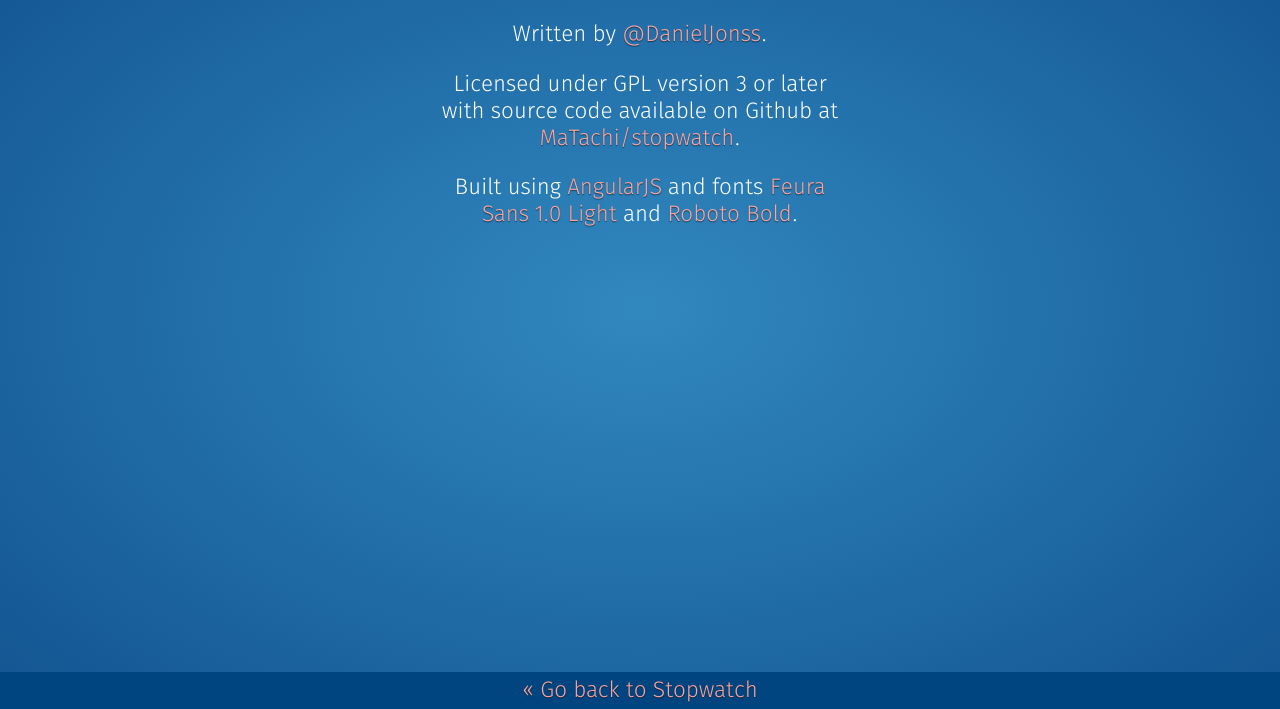
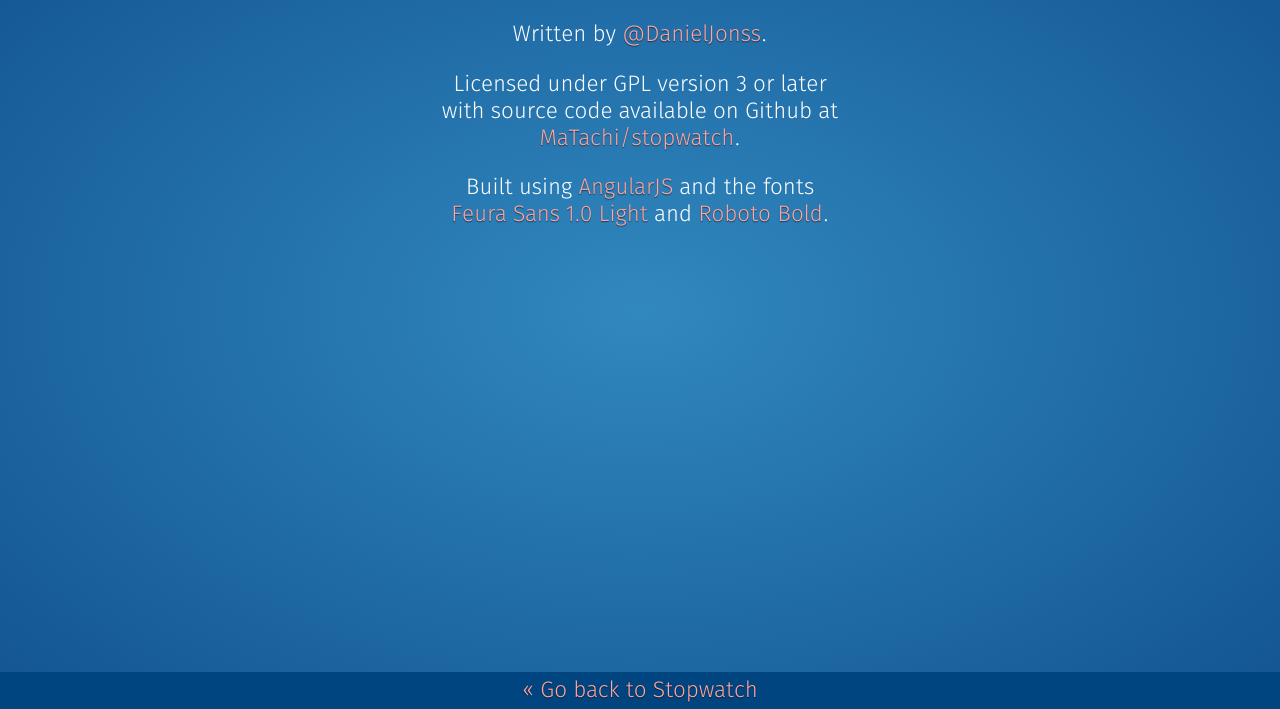
Before and after one commit to matachi/stopwatch, a plain HTML site: page app/index.html at #/about in a window 1280 px wide. Shown: the part 91-800 px from the top of the page. Drawn offline with Linux system fonts and the light colour scheme.

Commit message:
Fix grammar

```diff
--- a/app/partials/about.html
+++ b/app/partials/about.html
@@ -5,7 +5,7 @@
   <article class="content">
     <p>Written by <a href="https://twitter.com/DanielJonss">@DanielJonss</a>.</p>
     <p>Licensed under GPL version 3 or later with source code available on Github at <a href="https://github.com/MaTachi/stopwatch">MaTachi/stopwatch</a>.</p>
-    <p>Built using <a href="http://angularjs.org/">AngularJS</a> and fonts <a href="http://buildingfirefoxos.com/downloads/">Feura Sans 1.0 Light</a> and <a href="https://github.com/mozilla-b2g/moztt/blob/master/Roboto-20120823/Roboto-Bold.ttf">Roboto Bold</a>.</p>
+    <p>Built using <a href="http://angularjs.org/">AngularJS</a> and the fonts <a href="http://buildingfirefoxos.com/downloads/">Feura Sans 1.0 Light</a> and <a href="https://github.com/mozilla-b2g/moztt/blob/master/Roboto-20120823/Roboto-Bold.ttf">Roboto Bold</a>.</p>
   </article>
   <footer>
     <a href="#/home">« Go back to Stopwatch</a>
```
